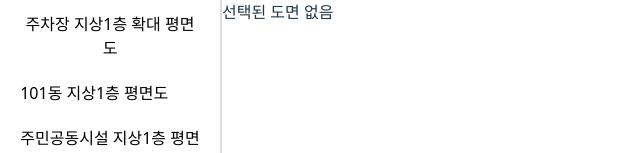
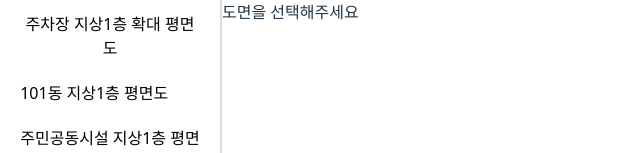
Before and after one commit to Donghunn-Lee/drawing-viewer, a React (Vite) app: page / in a window 1280 px wide. Shown: the top 153 px of the page, without its empty margins (0-640 px from the left). Built offline with nearby package versions, Linux system fonts and the light colour scheme.

Commit message:
chore: polish context panel copy and empty state

```diff
--- a/src/widgets/ContextPanel/index.tsx
+++ b/src/widgets/ContextPanel/index.tsx
@@ -11,7 +11,7 @@ type Props = {
 export const ContextPanel = ({ context }: Props) => {
   const id = context.activeDrawingId;
   if (!id) {
-    return <div>선택된 도면 없음</div>;
+    return <div>도면을 선택해주세요</div>;
   }
 
   const drawing = metadata.drawings[id];
@@ -19,9 +19,9 @@ export const ContextPanel = ({ context }: Props) => {
 
   return (
     <div>
-      <div>도면: {drawing?.name}</div>
+      <div>도면: {drawing.name}</div>
       <div>공종: {context.activeDiscipline ?? '전체'}</div>
-      <div>리비전: {context.activeRevision ?? 'latest'}</div>
+      <div>리비전: {context.activeRevision ?? 'Latest'}</div>
     </div>
   );
 };
```
